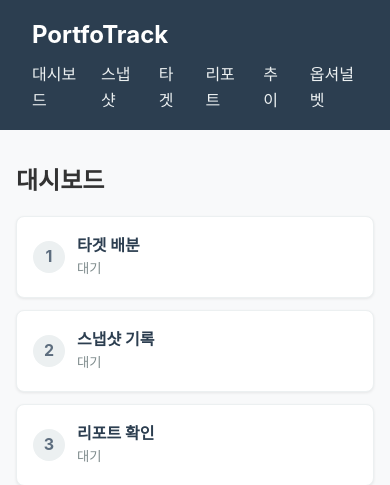
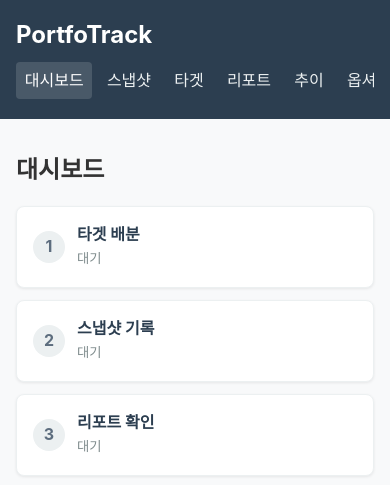
Before and after one commit to kwjinwoo/PortfoTrack, a Flask app: page / in a window 390 px wide. Shown: the top 485 px of the page. Run offline with Flask 3, Linux system fonts and the light colour scheme.

Commit message:
feat(web): improve navigation responsiveness

```diff
--- a/src/portfotrack/web/static/css/styles.css
+++ b/src/portfotrack/web/static/css/styles.css
@@ -30,17 +30,27 @@ header h1 {
 nav ul {
   list-style: none;
   display: flex;
-  gap: 1.5rem;
+  gap: 0.5rem;
+  flex-wrap: wrap;
 }
 
 nav a {
   color: #ecf0f1;
   text-decoration: none;
   font-weight: 500;
+  display: inline-block;
+  padding: 0.35rem 0.55rem;
+  border-radius: 4px;
 }
 
-nav a:hover {
-  text-decoration: underline;
+nav a:hover,
+nav a.is-active {
+  background: rgba(255, 255, 255, 0.14);
+  text-decoration: none;
+}
+
+nav a.is-active {
+  color: #fff;
 }
 
 main {
@@ -423,6 +433,21 @@ th {
 }
 
 @media (max-width: 760px) {
+  header {
+    padding: 1rem;
+  }
+
+  nav ul {
+    flex-wrap: nowrap;
+    gap: 0.35rem;
+    overflow-x: auto;
+    padding-bottom: 0.25rem;
+  }
+
+  nav li {
+    flex: 0 0 auto;
+  }
+
   .dashboard-setup-flow {
     grid-template-columns: 1fr;
   }
--- a/src/portfotrack/web/templates/base.html
+++ b/src/portfotrack/web/templates/base.html
@@ -13,12 +13,12 @@
     <h1>PortfoTrack</h1>
     <nav>
       <ul>
-        <li><a href="/">대시보드</a></li>
-        <li><a href="/snapshots">스냅샷</a></li>
-        <li><a href="/targets">타겟</a></li>
-        <li><a href="/reports">리포트</a></li>
-        <li><a href="/trends">추이</a></li>
-        <li><a href="/optional-bets">옵셔널 벳</a></li>
+        <li><a class="nav-link{% if request.path == '/' %} is-active{% endif %}" href="/" {% if request.path == '/' %}aria-current="page"{% endif %}>대시보드</a></li>
+        <li><a class="nav-link{% if request.path == '/snapshots' %} is-active{% endif %}" href="/snapshots" {% if request.path == '/snapshots' %}aria-current="page"{% endif %}>스냅샷</a></li>
+        <li><a class="nav-link{% if request.path == '/targets' %} is-active{% endif %}" href="/targets" {% if request.path == '/targets' %}aria-current="page"{% endif %}>타겟</a></li>
+        <li><a class="nav-link{% if request.path == '/reports' %} is-active{% endif %}" href="/reports" {% if request.path == '/reports' %}aria-current="page"{% endif %}>리포트</a></li>
+        <li><a class="nav-link{% if request.path == '/trends' %} is-active{% endif %}" href="/trends" {% if request.path == '/trends' %}aria-current="page"{% endif %}>추이</a></li>
+        <li><a class="nav-link{% if request.path == '/optional-bets' %} is-active{% endif %}" href="/optional-bets" {% if request.path == '/optional-bets' %}aria-current="page"{% endif %}>옵셔널 벳</a></li>
       </ul>
     </nav>
   </header>
```
Also changed, not shown: tests/web/test_pages.py (+19 -0 lines).
